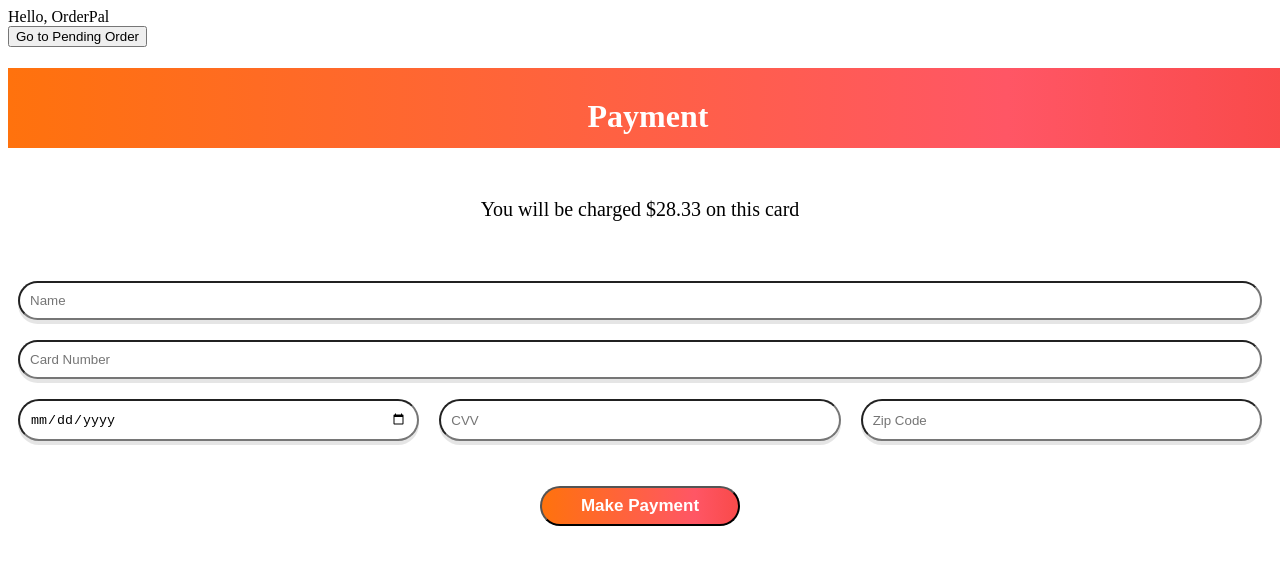
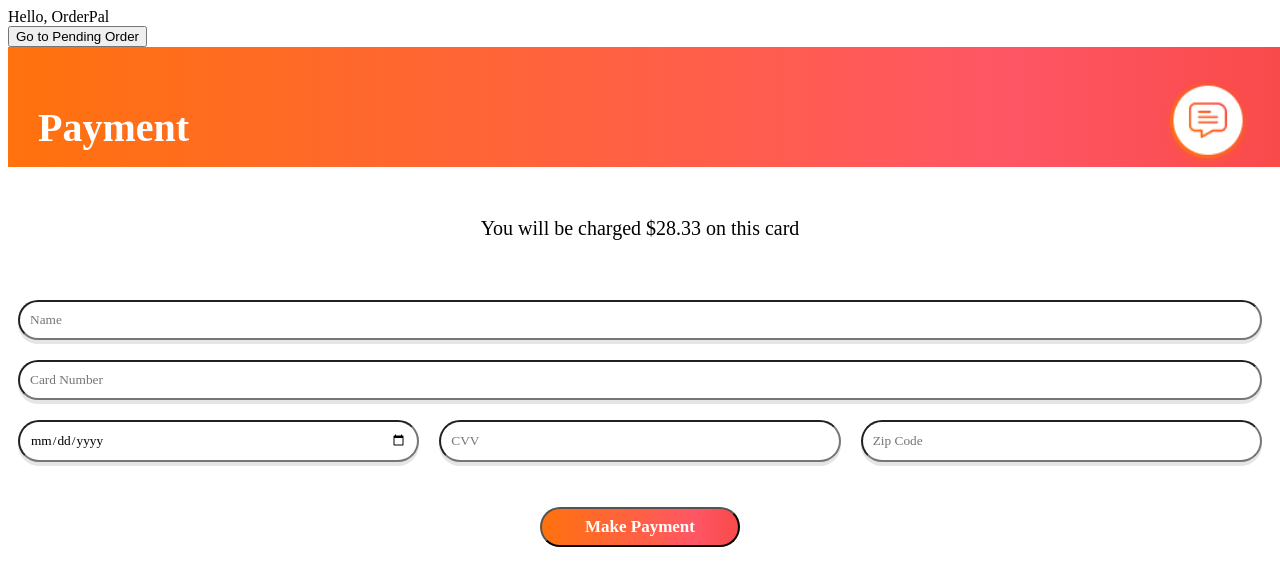
Before and after one commit to openwater-fall2020/order-pal, a React (Create React App) app: page /payment in a window 1280 px wide. Shown: the top 586 px of the page. Built offline with nearby package versions, Linux system fonts and the light colour scheme; the HTML template or start-up script is replaced by a standard one.

Commit message:
finished screens

```diff
--- /dev/null
+++ b/src/payment/noticard.js
@@ -0,0 +1,67 @@
+import React, { Component } from "react";
+
+class Gratuity extends Component {
+  constructor(props) {
+    super(props);
+  }
+  render() {
+    return (
+      <div class="card" style={styles.container}>
+        <div class="text" style={styles.text}>
+          <span style={{ display: "flex", marginTop: 10 }}>
+            <span style={{ flex: 1 }}>
+              <input type="radio" value="15%" name="tip" /> 15% Gratuity
+            </span>
+            <span style={{ alignSelf: "flex-end" }}> $3.69</span>
+          </span>
+          <span style={{ display: "flex", marginTop: 10 }}>
+            <span style={{ flex: 1 }}>
+              <input type="radio" value="20%" name="tip" /> 20% Gratuity
+            </span>
+            <span style={{ alignSelf: "flex-end" }}> $4.93</span>
+          </span>
+          <span style={{ display: "flex", marginTop: 10 }}>
+            <span style={{ flex: 1 }}>
+              <input type="radio" value="custom%" name="tip" /> Custom
+            </span>
+            <span style={{ alignSelf: "flex-end" }}>
+              {" "}
+              <input type="text-area" style={styles.textArea} />
+            </span>
+          </span>
+        </div>
+      </div>
+    );
+  }
+}
+
+export default Gratuity;
+
+const styles = {
+  container: {
+    margin: "0 auto",
+    maxHeight: 300,
+    width: "80vw",
+    justifyContent: "space-between",
+    background: "white",
+    borderRadius: 15,
+    boxShadow: "0px 4px rgba(0,0,0,0.1)",
+    display: "flex",
+    padding: 10,
+	fontFamily: "Comic Sans",
+  },
+  text: {
+    padding: 30,
+    fontSize: 20,
+    alignItems: "center",
+    flexDirection: "column",
+    flex: 3,
+    fontFamily: "Comic Sans",
+  },
+  textArea: {
+    fontSize: 20,
+    textAlign: "right",
+    fontFamily: "Comic Sans",
+	width: "75px"
+  },
+};
--- a/src/payment/payment-portal.js
+++ b/src/payment/payment-portal.js
@@ -1,5 +1,6 @@
 import React, { Component } from "react";
 import { Link } from "react-router-dom";
+import floatingChatButton from "./floating-chat-button.png";
 
 class Payment extends Component {
   constructor(props) {
@@ -24,18 +25,26 @@ class Payment extends Component {
   render() {
     return (
       <div class="return div">
-          <div
-            class="header"
-            style={styles.topTab}
-          >
+        <div class="gradient" style={styles.topTab}>
+          <div class="header" style={styles.headerContainer}>
             {/*header div for title and chat button*/}
             <h1 style={styles.header}>Payment</h1>
+            <span class="chatButtonContainer">
+              <a href="#">
+                {/* TODO add link to chat page */}
+                <img src={floatingChatButton} width="100px" height="100px" />
+              </a>
+            </span>
           </div>
-		  <p style = {styles.text}>{this.state.paymentText}</p>
+        </div>
+        <div class="container" style={styles.container}>
+          <p style={styles.text}>{this.state.paymentText}</p>
+
           <form
             class="payment info"
             style={
-            (styles.container, { display: "flex", flexDirection: "column", paddingTop: 30 })
+              (styles.container,
+              { display: "flex", flexDirection: "column", paddingTop: 30 })
             }
           >
             <input
@@ -54,10 +63,7 @@ class Payment extends Component {
               onChange={this.handleOnChange}
               placeholder="Card Number"
             />
-          <div
-            class="other info"
-            style={{display: "flex"}}
-          >
+            <div class="other info" style={{ display: "flex" }}>
               <input
                 type="date"
                 name="date"
@@ -83,7 +89,11 @@ class Payment extends Component {
               />
             </div>
           </form>
-        <div class="button payment" style = {{display: "flex", justifyContent: "center", padding: 35}}>
+        </div>
+        <div
+          class="button payment"
+          style={{ display: "flex", justifyContent: "center", padding: 35 }}
+        >
           <button style={styles.button}> Make Payment</button>
         </div>
       </div>
@@ -96,10 +106,11 @@ export default Payment;
 const styles = {
   topTab: {
     margin: "0 auto",
-    height: "10vh",
+    height: "15vh",
     width: "100vw",
     textAlign: "center",
     justifyContent: "center",
+	fontFamily: "Comic Sans",
     alignItems: "center",
     background: "rgb(2,0,36)",
     background:
@@ -107,15 +118,29 @@ const styles = {
   },
   header: {
     color: "white",
-    fontFamily: "Aktiv Grotesk",
     paddingTop: 30,
     paddingBottom: 30,
+fontFamily: "Comic Sans",
+    fontSize: 40,
+  },
+  headerContainer: {
+    display: "flex",
+    justifyContent: "space-between",
+    alignItems: "center",
+    paddingLeft: 30,
+    paddingRight: 30,
+  },
+  bottomTab: {
+    background: "white",
+    alignItems: "center",
+    justifyContent: "center",
+    height: "15vh",
+    display: "flex",
   },
   container: {
     background: "white",
     alignItems: "center",
     justifyContent: "center",
-    height: "90vh",
   },
   button: {
     background: "rgb(2,0,36)",
@@ -129,6 +154,7 @@ const styles = {
     textAlign: "center",
     fontSize: 17,
     fontWeight: "bold",
+	fontFamily: "Comic Sans",
   },
   input: {
     borderRadius: 30,
@@ -140,11 +166,13 @@ const styles = {
     padding: 10,
     margin: 10,
     flex: 1,
+	fontFamily: "Comic Sans",
   },
   text: {
     flex: 3,
     fontSize: 20,
     textAlign: "center",
-	paddingTop: 30
+    paddingTop: 30,
+	fontFamily: "Comic Sans",
   },
 };
--- a/src/payment/pending-order.js
+++ b/src/payment/pending-order.js
@@ -1,6 +1,7 @@
 import React, { Component } from "react";
 import NotiCard from "./server-noticard.js";
 import { Link } from "react-router-dom";
+import floatingChatButton from "./floating-chat-button.png";
 
 class Pending extends Component {
   constructor(props) {
@@ -22,12 +23,15 @@ class Pending extends Component {
     return (
       <div class="return div">
         <div clas="gradient" style={styles.container}>
-          <div
-            class="header"
-            style={{ display: "flex", justifyContent: "center" }}
-          >
+          <div class="header" style={styles.headerContainer}>
             {/*header div for title and chat button*/}
             <h1 style={styles.header}>Pending Order</h1>
+            <span class="chatButtonContainer">
+              <a href="#">
+                {/* TODO add link to chat page */}
+                <img src={floatingChatButton} width="100px" height="100px" />
+              </a>
+            </span>
           </div>
           {this.state.delivered ? (
             <div class="card container">
@@ -39,7 +43,10 @@ class Pending extends Component {
                 <NotiCard text={this.state.deliveredInfo} />
               </div>
               <div class="enjoy">
-                <h1 style={styles.header}>Enjoy Your Meal</h1>
+                <h1 style={{color: "white",
+			    paddingTop: "6vh",
+			    paddingBottom: "3vh",
+			    fontFamily: "Aktiv Grotesk",}}>Enjoy Your Meal</h1>
               </div>
             </div>
           ) : (
@@ -49,9 +56,9 @@ class Pending extends Component {
           )}
         </div>
         <div class="white part" style={styles.bottomTab}>
-		<Link to="/receipt">
-          <button style={styles.button}> I'm Ready to Pay</button>
-		  </Link>
+          <Link to="/receipt">
+            <button style={styles.button}> I'm Ready to Pay</button>
+          </Link>
         </div>
       </div>
     );
@@ -66,6 +73,7 @@ const styles = {
     height: "85vh",
     width: "100vw",
     textAlign: "center",
+	fontFamily: "Comic Sans",
     justifyContent: "center",
     alignItems: "center",
     background: "rgb(2,0,36)",
@@ -76,7 +84,15 @@ const styles = {
     color: "white",
     paddingTop: 30,
     paddingBottom: 30,
-    fontFamily: "Aktiv Grotesk",
+    fontFamily: "Comic Sans",
+	fontSize: 40
+  },
+  headerContainer: {
+    display: "flex",
+    justifyContent: "space-between",
+    alignItems: "center",
+    paddingLeft: 30,
+    paddingRight: 30,
   },
   bottomTab: {
     background: "white",
@@ -97,5 +113,6 @@ const styles = {
     textAlign: "center",
     fontSize: 17,
     fontWeight: "bold",
+	fontFamily: "Comic Sans",
   },
 };
--- /dev/null
+++ b/src/payment/receipt-details.js
@@ -0,0 +1,68 @@
+import React, { Component } from "react";
+import line from "./line.png";
+
+class Details extends Component {
+  constructor(props) {
+    super(props);
+  }
+  render() {
+    return (
+      <div class="card" style={styles.container}>
+        <div class="details" style={{ padding: 15, flex: 1 }}>
+          <span style={{ display: "flex", marginTop: 10 }}>
+            <span style={styles.boldText}>Calamari</span>
+            <span style={styles.alignLeft}> $22.98</span>
+          </span>
+          <p style={styles.text}> Quantity: 2</p>
+          <div class="line">
+            <img src={line} width="40px" alt="Line" />
+          </div>
+
+          <span style={{ display: "flex", marginTop: 10 }}>
+            <span style={styles.boldText}>Subtotal</span>
+            <span style={styles.alignLeft}> $22.98</span>
+          </span>
+
+          <span style={{ display: "flex", marginTop: 10 }}>
+            <span style={styles.boldText}>Tax</span>
+            <span style={styles.alignLeft}> $1.66</span>
+          </span>
+        </div>
+      </div>
+    );
+  }
+}
+
+export default Details;
+
+const styles = {
+  container: {
+    margin: "0 auto",
+    maxHeight: 300,
+    width: "80vw",
+    justifyContent: "space-between",
+    background: "white",
+    borderRadius: 15,
+    display: "flex",
+    padding: 10,
+  },
+  boldText: {
+    fontSize: 20,
+    fontWeight: "bold",
+    fontFamily: "Comic Sans",
+    flex: 25,
+  },
+
+  alignLeft: {
+    alignSelf: "flex-end",
+    fontSize: 20,
+    fontWeight: "bold",
+    fontFamily: "Comic Sans",
+    flex: 1,
+  },
+  text: {
+    flex: 25,
+    fontSize: 13,
+    fontFamily: "Comic Sans",
+  },
+};
--- a/src/payment/receipt.js
+++ b/src/payment/receipt.js
@@ -1,6 +1,9 @@
 import React, { Component } from "react";
 import NotiCard from "./server-noticard.js";
 import { Link } from "react-router-dom";
+import floatingChatButton from "./floating-chat-button.png";
+import Gratuity from "./noticard.js";
+import Details from "./receipt-details.js";
 
 class Receipt extends Component {
   constructor(props) {
@@ -9,6 +12,7 @@ class Receipt extends Component {
       recommendation: true,
       recommendationText:
         "I hope ordering 2 calamaris was the right call and that you liked the recommendation!",
+		total: 28.33,
     };
   }
 
@@ -20,29 +24,39 @@ class Receipt extends Component {
     return (
       <div class="return div">
         <div class="gradient" style={styles.topTab}>
-          <div
-            class="header"
-            style={{ display: "flex", justifyContent: "center" }}
-          >
+          <div class="header" style={styles.headerContainer}>
             {/*header div for title and chat button*/}
             <h1 style={styles.header}>Receipt</h1>
+            <span class="chatButtonContainer">
+              <a href="#">
+                {/* TODO add link to chat page */}
+                <img src={floatingChatButton} width="100px" height="100px" />
+              </a>
+            </span>
           </div>
         </div>
         <div class="container" style={styles.container}>
           {this.state.recommendation ? (
-            <div class="card container">
+            <div class="content" style = {{display: "flex", justifyContent: "space-between", flexDirection: "column"}}>
+			<h1> Order Items </h1>
+			<Details/>
+			<h1> Tips </h1>
               <div class="notifications">
-                <NotiCard text={this.state.recommendationText} />
+			  <p style={styles.text}> Your server today was Mira </p>
+                <NotiCard text={this.state.recommendationText} style= {{paddingTop: 10}}/>
+              </div>
+			  <div class="tip" style= {{paddingTop: 10}}>
+                <Gratuity />
               </div>
             </div>
           ) : (
             <div class="no rec"></div>
           )}
         </div>
-        <div class="button payment" style={styles.container}>
-		<Link to="/payment">
-          <button style={styles.button}> Proceed to Card Info </button>
-		  </Link>
+        <div class="button payment" style={{ display: "flex", justifyContent: "center", padding: 35 }}>
+          <Link to="/payment">
+            <button style={styles.button}> Proceed to Card Info </button>
+          </Link>
         </div>
       </div>
     );
@@ -67,13 +81,26 @@ const styles = {
     color: "white",
     paddingTop: 30,
     paddingBottom: 30,
-    fontFamily: "Aktiv Grotesk",
+    fontFamily: "Comic Sans",
+    fontSize: 40,
+  },
+  headerContainer: {
+    display: "flex",
+    justifyContent: "space-between",
+    alignItems: "center",
+    paddingLeft: 30,
+    paddingRight: 30,
+  },
+  bottomTab: {
+    background: "white",
+    alignItems: "center",
+    justifyContent: "center",
+    display: "flex",
   },
   container: {
     background: "white",
     alignItems: "center",
     justifyContent: "center",
-    height: "15vh",
     display: "flex",
   },
   button: {
@@ -88,5 +115,12 @@ const styles = {
     textAlign: "center",
     fontSize: 17,
     fontWeight: "bold",
+	fontFamily: "Comic Sans",
+  },
+  text: {
+    flex: 3,
+    fontSize: 20,
+    textAlign: "center",
+	fontFamily: "Comic Sans",
   },
 };
--- a/src/payment/server-noticard.js
+++ b/src/payment/server-noticard.js
@@ -41,6 +41,7 @@ const styles = {
     boxShadow: "0px 4px rgba(0,0,0,0.1)",
     display: "flex",
 	padding: 10,
+	fontFamily: "Comic Sans",
   },
   avatar: {
     flex: 1,
@@ -52,6 +53,7 @@ const styles = {
     flex: 3,
 	padding: 30,
 	fontSize: 20,
-	alignItems: "center"
+	alignItems: "center",
+	fontFamily: "Comic Sans",
   },
 };
```
Also changed, not shown: src/payment/floating-chat-button.png (added), src/payment/line.png (added). Lines whose indentation alone changed are shown as unchanged.
